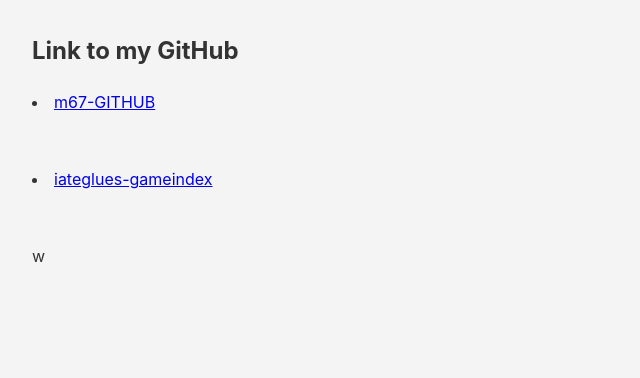
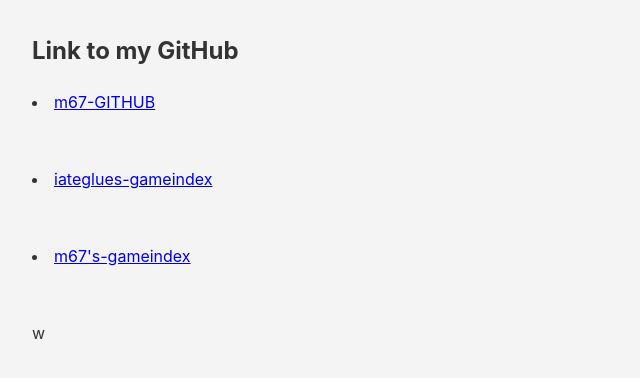
Before and after one commit to m67-fragmentation/m67-s-repo, a plain HTML site: page index.html in a window 1280 px wide. Shown: the whole page, without its empty margins (0-640 px from the left). Drawn offline with Linux system fonts and the light colour scheme.

Commit message:
Update index.html

```diff
--- a/index.html
+++ b/index.html
@@ -2,6 +2,7 @@
  <h2> Link to my GitHub</h2>
   <li><a href="https://github.com/m67-fragmentation/m67-s-repo">m67-GITHUB</a></li><br><br>
   <li><a href="games-by-iateglue125/gameindex.html">iateglues-gameindex</a></li><br><br>
+ <li><a href="games-by-m67/doom-game/doom-game-lvl-1.html">m67's-gameindex</a></li><br><br>
   <style>
   body {
     background-color: #f4f4f5;
```
